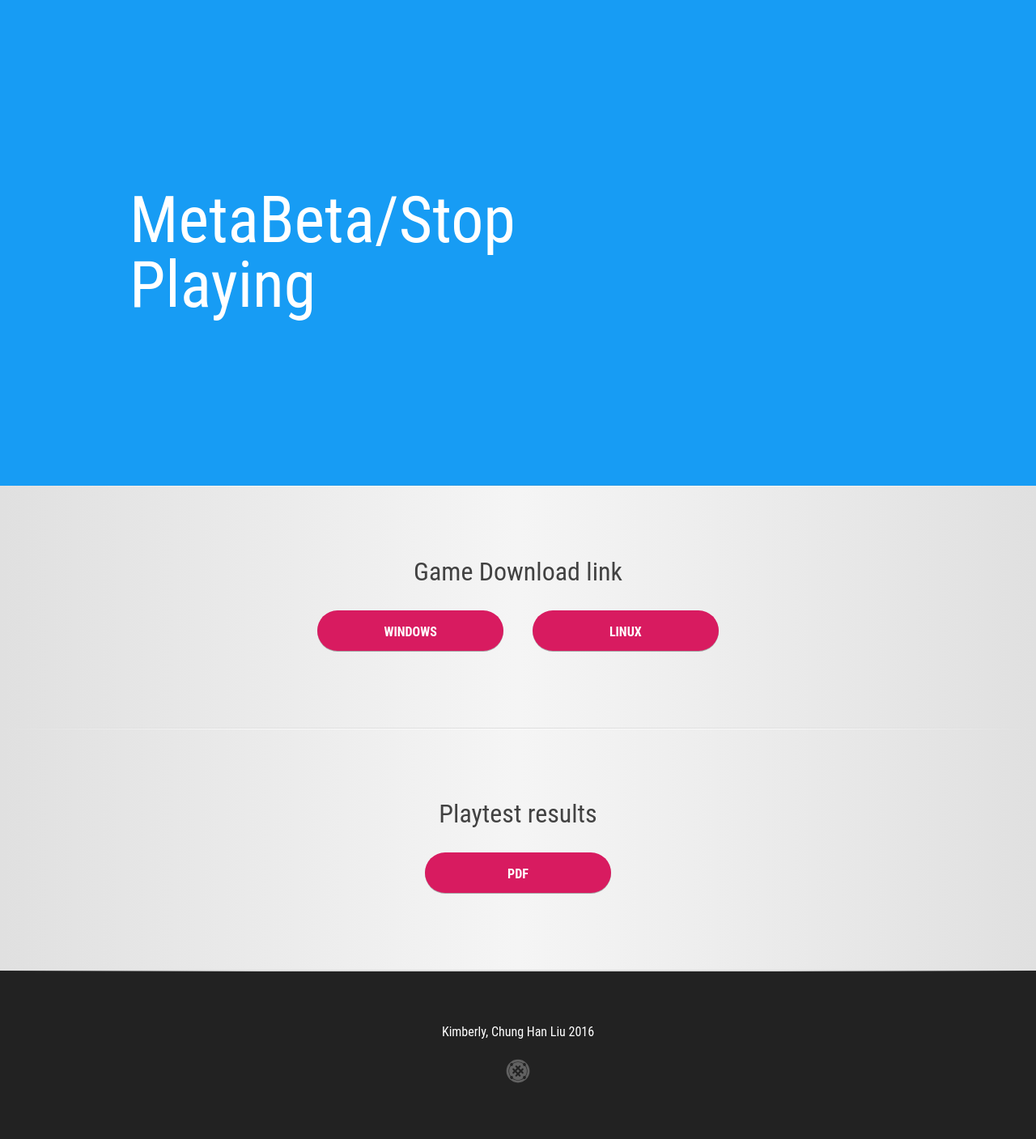
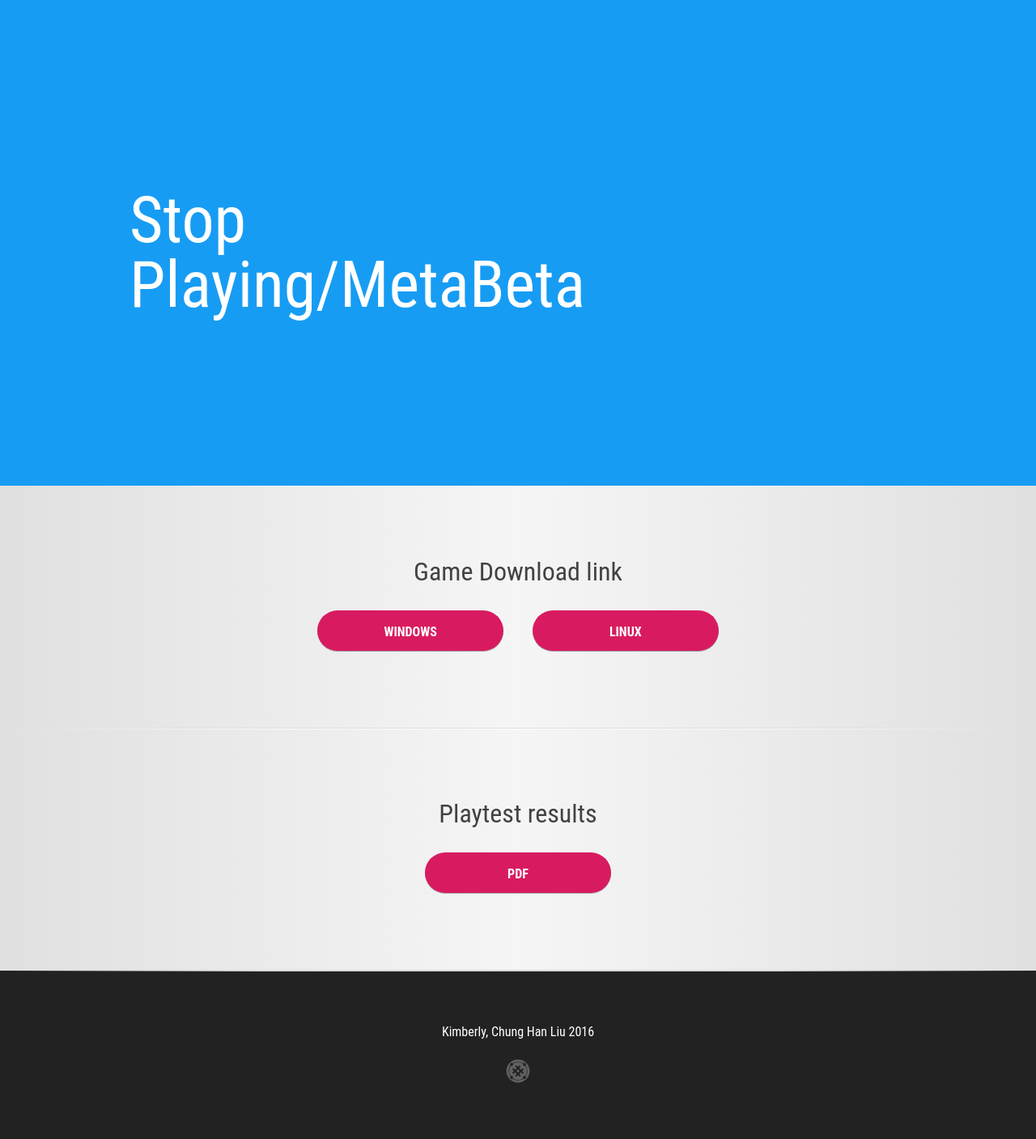
Before and after one commit to hancandy/hashbrown-boilerplate-github-pages, a Jekyll site: the page built from content/en/3411bcacb7d8b7ceb0206d32626fc69cbcfc9cc8.md, in a window 1280 px wide. Shown: the whole page at 81% size. Built offline with Jekyll 4.4.1, drawn with Linux system fonts in a browser that asks for light colours.

Commit message:
Commit from HashBrown CMS

```diff
--- a/content/en/3411bcacb7d8b7ceb0206d32626fc69cbcfc9cc8.md
+++ b/content/en/3411bcacb7d8b7ceb0206d32626fc69cbcfc9cc8.md
@@ -4,7 +4,7 @@ footer: d27bd9b77239ed4ed6384199c0867d749f549842
 sections:
     -
         template: banner
-        text: "<h1 id=\"metabeta\">MetaBeta/Stop Playing</h1>\n"
+        text: "<h1 id=\"metabeta\">Stop Playing/MetaBeta</h1>\n"
         color: '#179cf4'
         theme: dark
     -
```
